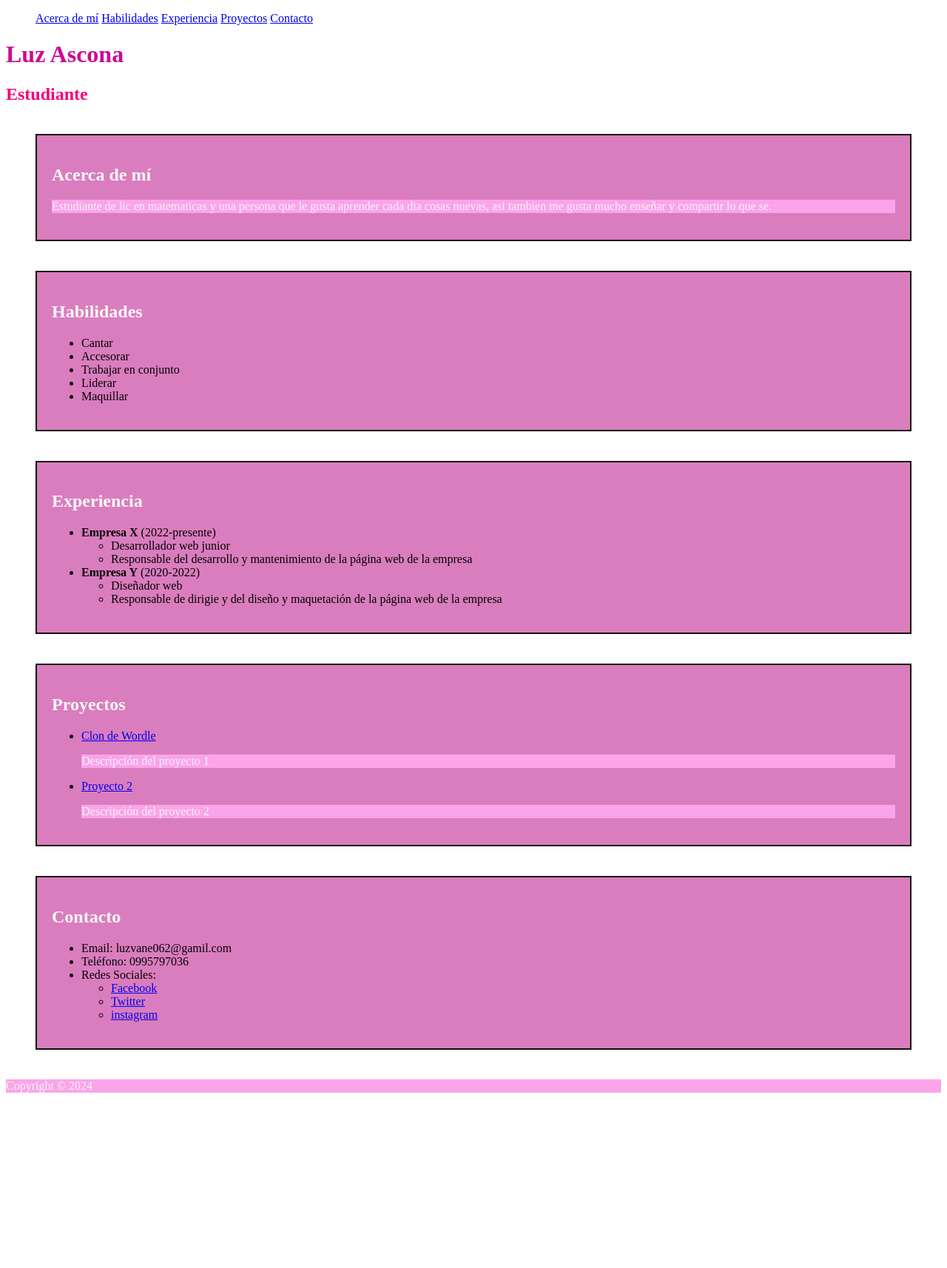
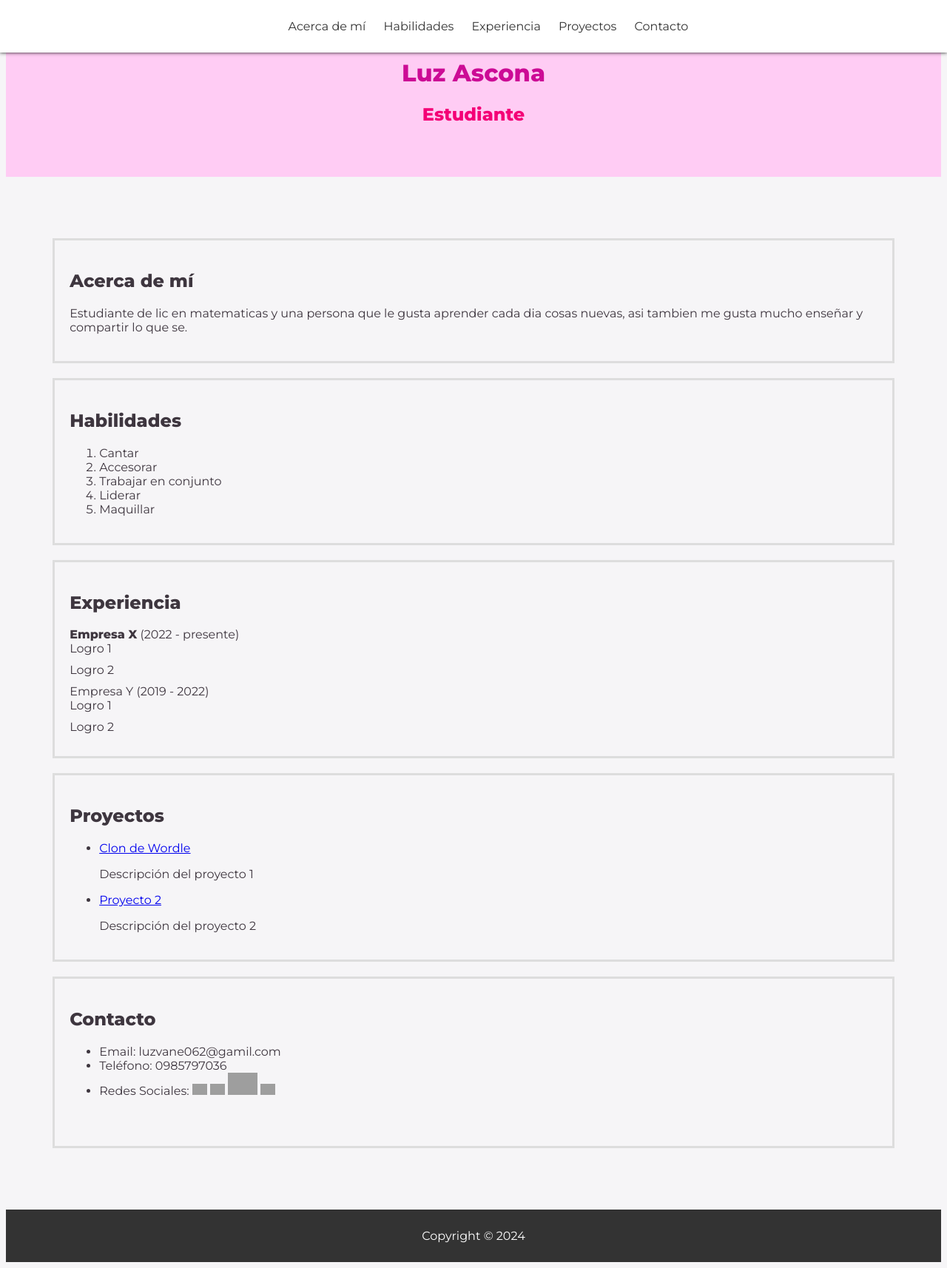
Before and after one commit to LuzAscona/MiPorfolio, a plain HTML site: page index.html in a window 1280 px wide. Shown: the whole page at 74% size. Before the commit the page ends 1493 px from the top, so only its background shows below. Drawn offline with Linux system fonts and the light colour scheme; grey boxes are pictures that could not be loaded.

Commit message:
proyecto terminado
programando

```diff
--- a/index.html
+++ b/index.html
@@ -1,18 +1,21 @@
 <!DOCTYPE html>
 <html>
+
 <head>
   <title>Mi portafolio personal</title>
   <link rel="stylesheet" href="./stayle.css" />
+  <link rel="stayleheet" href="https://cdnjs.cloudflare.com/ajax/libs/font-awesome/4.7.0/css/font-awesome.min.css" />
 </head>
+
 <body>
   <header>
     <nav>
       <ul>
-          <a href="#acerca-de-mi">Acerca de mí</a>
-          <a href="#habilidades">Habilidades</a>
-          <a href="#experiencia">Experiencia</a>
-          <a href="#proyectos">Proyectos</a>
-          <a href="#contacto">Contacto</a>
+        <a class="menu-item" href="#acerca-de-mi">Acerca de mí</a>
+        <a class="menu-item" href="#habilidades">Habilidades</a>
+        <a class="menu-item" class="menu-item" href="#experiencia">Experiencia</a>
+        <a class="menu-item" href="#proyectos">Proyectos</a>
+        <a class="menu-item" href="#contacto">Contacto</a>
       </ul>
     </nav>
     <h1 style="color:rgb(204, 11, 149)">Luz Ascona</h1>
@@ -22,40 +25,34 @@
     <section id="acerca de mi ">
       <h2>Acerca de mí</h2>
       <p>
-     Estudiante de lic en matematicas y una persona que le gusta aprender cada dia cosas nuevas, asi tambien me gusta mucho enseñar
+        Estudiante de lic en matematicas y una persona que le gusta aprender cada dia cosas nuevas, asi tambien me gusta
+        mucho enseñar
         y compartir lo que se.
       </p>
     </section>
     <section id="habilidades">
       <h2>Habilidades</h2>
-    <ul>
+      <ol>
         <li>Cantar</li>
         <li>Accesorar</li>
         <li>Trabajar en conjunto</li>
         <li>Liderar</li>
         <li>Maquillar</li>
-    </ul>
+      </ol>
     </section>
     <section id="experiencia">
       <h2>Experiencia</h2>
       <ul>
-          <li>
-            <b>Empresa X</b> (2022-presente)
+        <li><b>Empresa X</b> (2022 - presente)
           <ul>
-              <li>Desarrollador web junior</li>
-              <li>
-                Responsable del desarrollo y mantenimiento de la página web de la
-                empresa
-              </li>
+            <li>Logro 1</li>
+            <li>Logro 2</li>
           </ul>
         </li>
-          <li>
-            <strong>Empresa Y</strong> (2020-2022)
+        <li></b>Empresa Y</b> (2019 - 2022)
           <ul>
-              <li>Diseñador web</li>
-              <li>
-                Responsable de dirigie y del diseño y maquetación de la página web de la empresa
-              </li>
+            <li>Logro 1</li>
+            <li>Logro 2 </li>
           </ul>
         </li>
       </ul>
@@ -64,9 +61,7 @@
       <h2>Proyectos</h2>
       <ul>
         <li>
-            <a href="https://www.nytimes.com/games/wordle/index.html"
-              >Clon de Wordle</a
-            >
+          <a href="https://www.nytimes.com/games/wordle/index.html">Clon de Wordle</a>
           <p>Descripción del proyecto 1</p>
         </li>
         <li>
@@ -79,18 +74,22 @@
       <h2>Contacto</h2>
       <ul>
         <li>Email: luzvane062@gamil.com</li>
-          <li>Teléfono: 0995797036</li>
+        <li>Teléfono: 0985797036</li>
         <li>
           Redes Sociales:
-            <ul>
+          <a href="https://www.facebook.com/luzvanessa.asconaibarrola/" ><img src= "https://cdn1.iconfinder.com/data/icons/social-media-set-for-free/32/facebook-512.png" width="20"/></a>
+          <a href="https://x.com/ascona_luzZzz"><img src= "https://upload.wikimedia.org/wikipedia/commons/5/5a/X_icon_2.svg" width="20"/></a>
+          <a href="https://web.whatsapp.com/" ><img src = "https://s1.elespanol.com/2022/09/09/elandroidelibre/701940583_227023717_1024x576.jpg" width="40"/></a>
+          <a href="https://www.instagram.com/ascona_luz/?next=%2F"><img src= "https://img.freepik.com/vector-gratis/icono-redes-sociales-vector-instagram-7-junio-2021-bangkok-tailandia_53876-136728.jpg?w=740&t=st=1718863575~exp=1718864175~hmac=169279d1ecae54adee0ca7278dad159fabe323600b7da02f27a3456f4fa1eff8" width="20"/></a>
+            <ul id="sociales">
               <li>
-                <a href="https://www.facebook.com/luzvanessa.asconaibarrola">Facebook</a>
+                <a href="https://www.facebook.com/tucuenta" class="fa fa-facebook"></a>
               </li>
               <li>
-                <a href="https://x.com/ascona_luzZzz">Twitter</a>
+                <a href="https://twitter.com/tucuenta" class="fa fa-twitter"></a>
               </li>
               <li>
-                <a href="https://www.instagram.com/ascona_luz/?next=%2F">instagram</a>
+                <a href="https://www.linkedin.com/in/tucuenta" class="fa fa-linkedin"></a>
               </li>
             </ul>
         </li>
@@ -101,4 +100,3 @@
     <p>Copyright &copy; 2024</p>
   </footer>
 </body>
-</html>
--- a/stayle.css
+++ b/stayle.css
@@ -1,14 +1,102 @@
-p{
-    color:rgb(245, 245, 245);
-    background-color: rgb(251, 164, 234);
-  }
-  h2{
-    color:#f9f9f9;
-  }
-  section{
-    border: 2px #110f0f solid;
-    margin: 40px;
-    padding: 20px;
-    background-color: rgb(218, 125, 190);
+@import url('https://fonts.googleapis.com/css?family=Montserrat:400,800');
+body{
+    background: #f6f5f7;
+    font-family: 'Montserrat', sans-serif;
+    color: #3E363F;
+}
+nav {
+  text-align: center;
+  position: fixed;
+  top: 0;
+  left: 0;
+  width: 100%;
+  background-color: #fff;
+  box-shadow: 0 0 5px rgba(0, 0, 0, 0.9);
+}
+.menu-item {
+  text-decoration: none;
+  color: #333;
+  padding: 10px;
+  display: inline-block;
+}
+.menu-item:hover {
+  background-color: #ddd;
+  transition: all 0.4s ease-in-out;
+}
+header {
+  background-color: #ffccf4;
+  color: #fff;
+  text-align: center;
+  padding: 50px;
+  margin-bottom: 20px;
+}
+main{
+  padding: 5%;
+}
+section {
+  padding: 20px;
+  border: 3px solid #ddd;
+  margin-bottom: 20px;
+}
+#acerca-de-mi{
+  text-align: justify;
 
-  }
+}
+#habilidades ul {
+  list-style: none;
+  padding: 0;
+}
+#habilidades ul li{
+  display: inline-block;
+  padding: 5px;
+  border: 2px solid #ddd;
+  border-radius: 8px;
+  margin-right: 10px;
+}
+#experiencia ul{
+  list-style: none;
+  padding: 0;
+  margin: 0;
+
+}
+#experiencia ul li{
+  margin-bottom: 10px;
+}
+
+#proyecto ul {
+  list-style: none;
+  padding: 0;
+  margin: 0;
+}
+#proyecto ul li{
+  text-decoration: none;
+  color: #333;
+
+}
+#proyecto ul li a:hover {
+  text-decoration: underline;
+}
+#sociales {
+  list-style: none;
+  padding: 0;
+  margin-top: 10px;
+}
+
+#sociales li {
+  list-style: none;
+  display: inline-block;
+  padding: 5px;
+}
+
+.fa {
+  color: #333;
+  text-decoration: none;
+  margin-left: 0px;
+}
+
+footer {
+  background-color: #333;
+  color: #fff;
+  text-align: center;
+  padding: 10px;
+}
```
Lines whose indentation alone changed are shown as unchanged.
